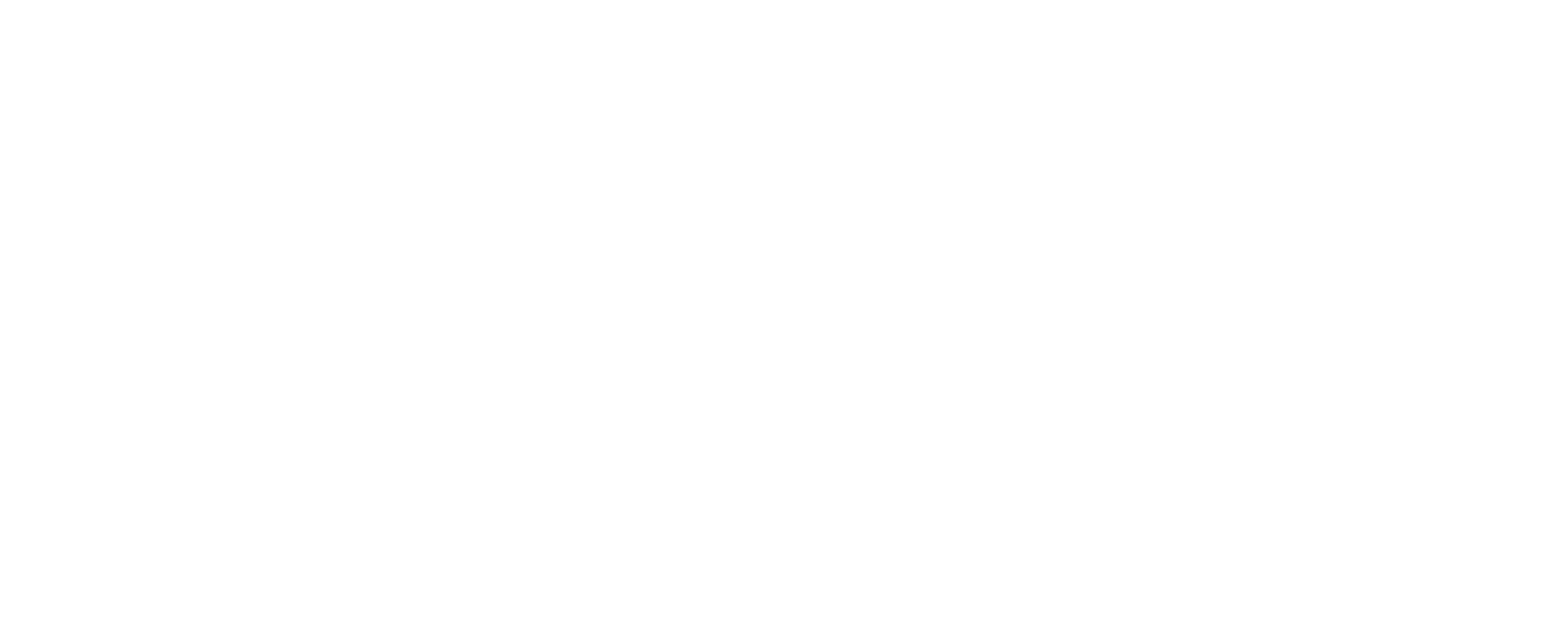
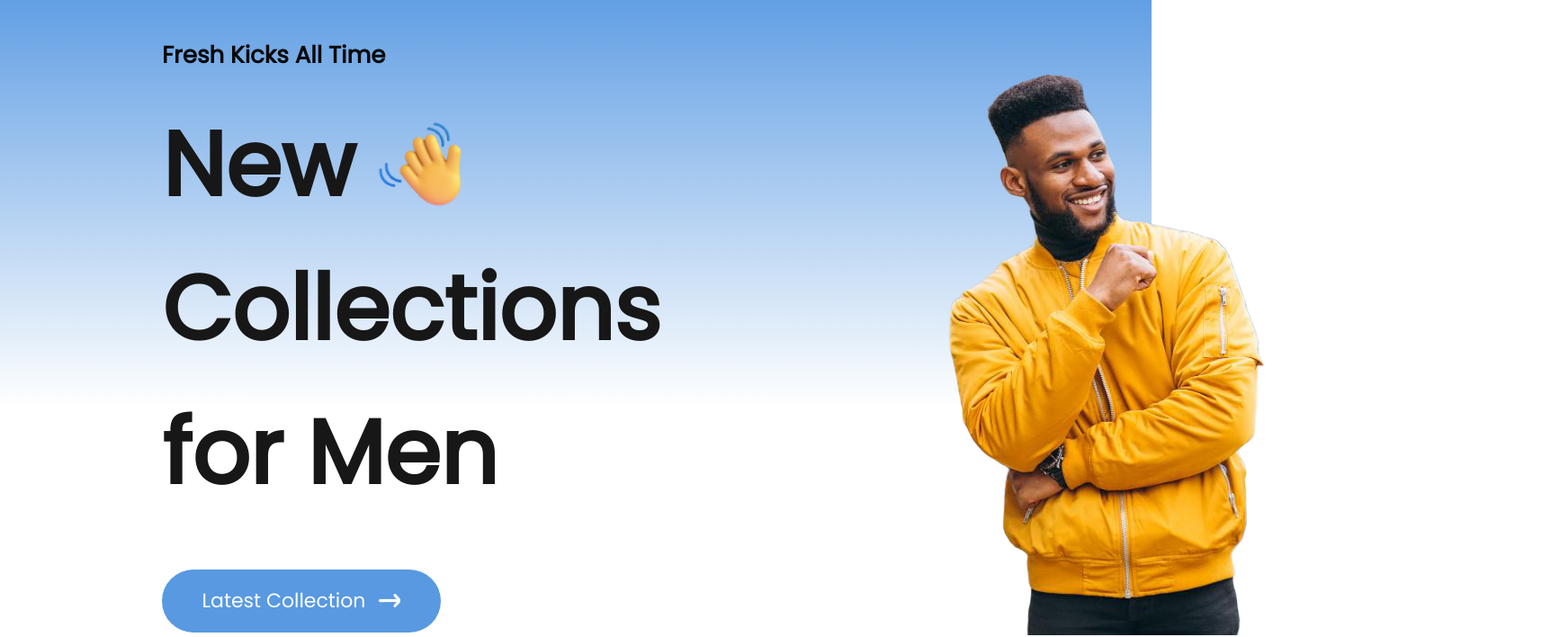
Before and after one commit to AramCodes/sneaker-phile, a React (Vite) app: page / in a window 1280 px wide. Shown: the part 120-828 px from the top of the page at 90% size, 1734 px wide, since content can reach past the window. Before the commit the page ends 800 px from the top, so only its background shows below. Built offline with nearby package versions, Linux system fonts and the light colour scheme.

Commit message:
complete main component

```diff
--- /dev/null
+++ b/src/components/Hero/Hero.css
@@ -0,0 +1,59 @@
+.hero {
+    height: 100vh;
+    background: linear-gradient(180deg,#5899E2, #FFFFFF 60%);
+    display: flex;
+}
+
+.hero-left {
+    flex: 1;
+    display: flex;
+    flex-direction: column;
+    justify-content: center;
+    gap: 20px;
+    padding-left: 180px;
+    line-height: 1.6;
+}
+
+.hero-left h2 {
+    color: #090909;
+    font-size: 1.625rem;
+    font-weight: 600;
+}
+
+.hero-left p {
+    color: #171717;
+    font-size: 6.25rem;
+    font-weight: 700;
+}
+
+.hero-hand-icon {
+    display: flex;
+    align-items: center;
+    gap: 20px;
+}
+
+.hero-hand-icon img {
+    width: 105px;
+}
+
+.hero-latest-btn {
+    display: flex;
+    justify-content: center;
+    align-items: center;
+    gap: 15px;
+    width: 310px;
+    height: 70px;
+    border-radius: 75px;
+    margin-top: 30px;
+    background-color: #5899E2;
+    color: #fff;
+    font-size: 1.375rem;
+    font-weight: 500;
+}
+
+.hero-right {
+    flex: 1;
+    display: flex;
+    justify-content: center;
+    align-items: center;
+}
--- /dev/null
+++ b/src/components/Hero/Hero.jsx
@@ -0,0 +1,36 @@
+import React from 'react'
+import './Hero.css'
+import handIcon from '../../assets/images/hand_icon.png'
+import arrowIcon from '../../assets/images/arrow.png'
+import heroImg from '../../assets/images/hero_image.png'
+
+const Hero = () => {
+  return (
+    <main className='hero'>
+        <div className='hero-left'>
+            <h2>Fresh Kicks All Time</h2>
+
+            <div>
+                <div className='hero-hand-icon'>
+                    <p>New</p>
+                    <img src={handIcon} alt="waving hand" />
+                </div>
+
+                <p>Collections</p>
+                <p>for Men</p>
+            </div>
+
+            <div className='hero-latest-btn'>
+                <div>Latest Collection</div>
+                <img src={arrowIcon} alt="arrow icon" />
+            </div>
+        </div>
+
+        <div className='hero-right'>
+            <img src={heroImg} alt="banner image of a man" />
+        </div>
+    </main>
+  )
+}
+
+export default Hero
--- a/src/components/Navbar/Navbar.css
+++ b/src/components/Navbar/Navbar.css
@@ -74,7 +74,7 @@
 }
 
 .nav-login-cart button:active {
-    background-color: #f3f3f3;
+    background-color: #5899F2;
 }
 
 .nav-cart-count {
@@ -90,3 +90,7 @@
     background-color: red;
     color: white;
 }
+
+.link:visited {
+    color: #626262;
+}
--- a/src/components/Navbar/Navbar.jsx
+++ b/src/components/Navbar/Navbar.jsx
@@ -19,10 +19,10 @@
         </div>
 
         <ul className="nav-menu">
-        <li onClick={() => {setActive("Main")}}><Link to="/" style={style}>Main</Link>{active === "Main"? <hr/> : null}</li>
-          <li onClick={() => {setActive("Men's Shoes")}}><Link to="/shoes" style={style}>Men's Shoes</Link> {active === "Men's Shoes"? <hr/> : null}</li>
-          <li onClick={() => {setActive("Men's Jackets")}}><Link to="/jackets" style={style}>Men's Jackets</Link>{active === "Men's Jackets"? <hr/> : null}</li>
-          <li onClick={() => {setActive("About")}}><Link to="/about-us" style={style}>About</Link> {active === "About"? <hr/> : null}</li>
+        <li onClick={() => {setActive("Main")}}><Link to="/" style={style} className='link'>Main</Link>{active === "Main"? <hr/> : null}</li>
+          <li onClick={() => {setActive("Men's Shoes")}}><Link to="/shoes" style={style} className='link'>Men's Shoes</Link> {active === "Men's Shoes"? <hr/> : null}</li>
+          <li onClick={() => {setActive("Men's Jackets")}}><Link to="/jackets" style={style} className='link'>Men's Jackets</Link>{active === "Men's Jackets"? <hr/> : null}</li>
+          <li onClick={() => {setActive("About")}}><Link to="/about-us" style={style} className='link'>About</Link> {active === "About"? <hr/> : null}</li>
         </ul>
 
         <div className="nav-login-cart">
--- a/src/pages/Main/Main.jsx
+++ b/src/pages/Main/Main.jsx
@@ -1,9 +1,10 @@
 import React from 'react'
+import Hero from '../../components/Hero/Hero'
 
 const Main = () => {
   return (
     <div>
-
+      <Hero />
     </div>
   )
 }
```
